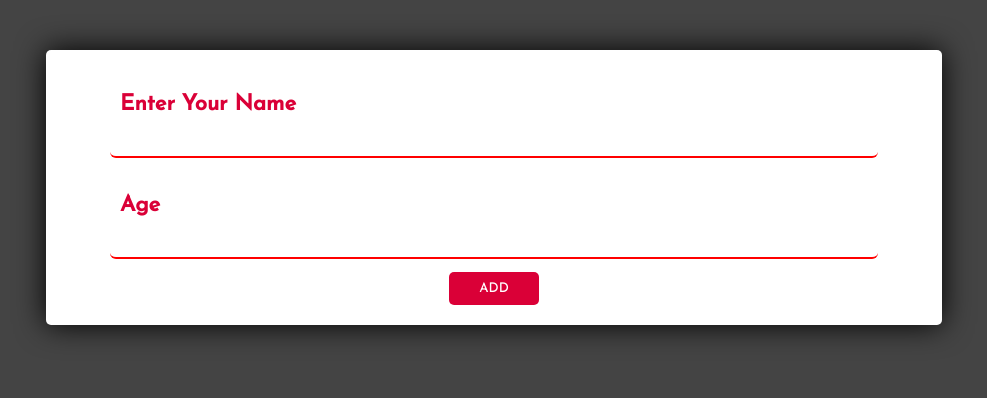
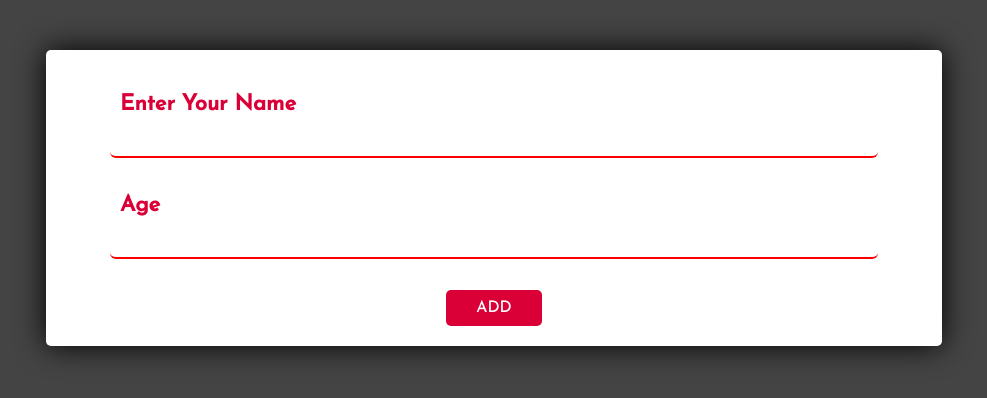
Before and after one commit to IshaanTyagi/User-Age-Validator, a React (Create React App) app: page / in a window 1280 px wide. Shown: the top 398 px of the page, without its empty margins (146-1133 px from the left). Built offline with nearby package versions, Linux system fonts and the light colour scheme.

Commit message:
Updated the button style.
I have updated the button styles.

```diff
--- a/src/components/UI/Button.module.css
+++ b/src/components/UI/Button.module.css
@@ -1,9 +1,17 @@
 .button {
-  width: fit-content;
+  /* width: fit-content; */
   background-color: #da0037;
   border: none;
   padding: 10px 30px;
   border-radius: 5px;
   color: white;
-  margin: auto;
+  text-align: left;
+  display: block;
+  margin-top: 2%;
+  font-size: 16px;
+  text-decoration: none;
+  /* transition: 300ms; */
 }
+.button:hover {
+  text-decoration: underline;
+}
```
